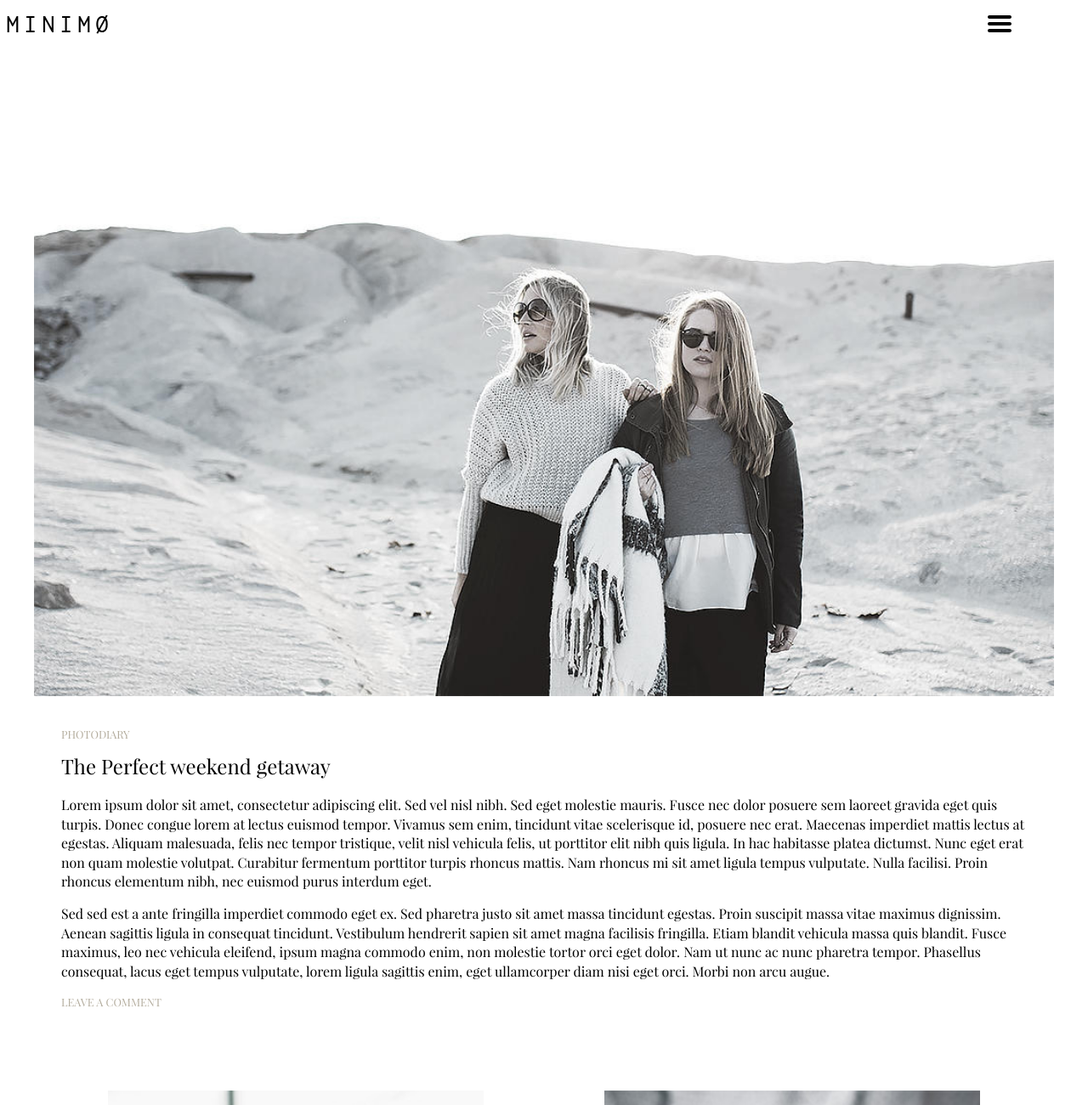
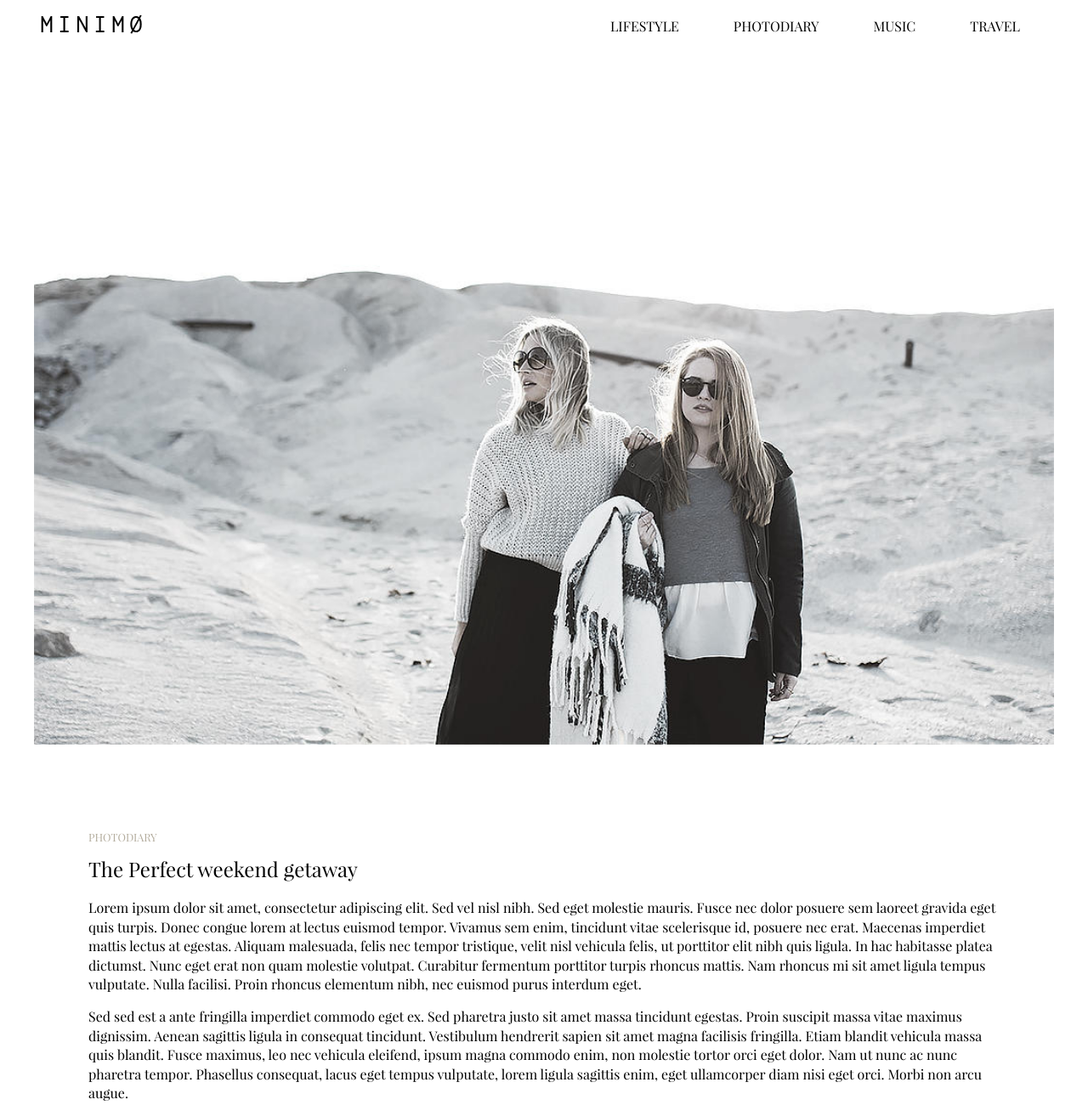
Before and after one commit to mikolajGon/minimo, a plain HTML site: page index.html in a window 1280 px wide. Shown: the top 1300 px of the page at 85% size. Drawn offline with Linux system fonts and the light colour scheme.

Commit message:
final version v1

```diff
--- a/index.html
+++ b/index.html
@@ -1,21 +1,20 @@
 <!doctype html>
 <html>
   <head>
+     <meta name="viewport" content="width=device-width,initial-scale=1">
     <link href="scss/styles.css" type="text/css" rel="stylesheet"/>
   </head>
   <body>
-    <header class="header-wrapper">
+    <header class="header-wrapper wrapper">
         <img class="main-logo" src="img/minimo_logo.png" alt="minimo_logo" />
-        <nav class="main-nav">
-        <div class="hamburger-wrapper">
-          <img src="img/hamburger_ico.svg" alt="hamburger menu" />
+        <nav class="main-nav hamburger-wrapper">
+          <svg class="hamburger" height="32px" id="Layer_1" style="enable-background:new 0 0 32 32;" version="1.1" viewBox="0 0 32 32" width="32px" xml:space="preserve" xmlns="http://www.w3.org/2000/svg" xmlns:xlink="http://www.w3.org/1999/xlink"><path d="M4,10h24c1.104,0,2-0.896,2-2s-0.896-2-2-2H4C2.896,6,2,6.896,2,8S2.896,10,4,10z M28,14H4c-1.104,0-2,0.896-2,2  s0.896,2,2,2h24c1.104,0,2-0.896,2-2S29.104,14,28,14z M28,22H4c-1.104,0-2,0.896-2,2s0.896,2,2,2h24c1.104,0,2-0.896,2-2  S29.104,22,28,22z"/></svg>
           <ul class="main-menu dropdown">
             <li class="main-menu-item"><a href="#">lifestyle</a></li>
             <li class="main-menu-item"><a href="#">photodiary</a></li>
             <li class="main-menu-item"><a href="#">music</a></li>
             <li class="main-menu-item"><a href="#">travel</a></li>
           </ul>
-          </div>
          </nav>
     </header>
     <main class="main-content-wrapper">
@@ -77,7 +76,7 @@
 
         <div class="newsletter-banner">
           <div class="newsletter-banner-content">
-            <h2 class="newsletter-title">Sign up for newsletter!</h2>
+            <h2 class="newsletter-title">Sign up for our newsletter!</h2>
             <form class="newsletter-form">
               <input type="text" placeholder="Enter a valid email adress" class="newsletter-input"/>
               <button type="submit" name="submit" class="newsletter-button"></button>
--- a/scss/styles.scss
+++ b/scss/styles.scss
@@ -9,6 +9,8 @@ $aside: #b4ad9e;
 
 
 $firstBreakPoint: 600px;
+$secondBreakPoint: 900px;
+$thirdBreakPoint: 1200px;
 
 
 
@@ -21,8 +23,7 @@ body{
   padding-top: 56px;
 }
 
-.wrapper,
-.header-wrapper{
+.wrapper{
   max-width: 1200px;
   width: 100%;
   margin: 0 auto;
@@ -37,6 +38,10 @@ HEADER styles
   top: -500px;
   right: -500px;
   transition: .4s;
+  @include mQ($secondBreakPoint) {
+    position: static;
+
+  }
 }
 
 .header-wrapper{
@@ -48,6 +53,9 @@ HEADER styles
   justify-content: space-between;
   align-items: center;
   padding: .5em;
+  @include mQ($thirdBreakPoint){
+    position:static;
+  }
   .main-logo{
     display: block;
     max-width:119px;
@@ -63,21 +71,31 @@ HEADER styles
     background-color: white;
     flex-direction: column;
     .main-menu-item{
-      display:block;
-      padding: 3vh 16vw;
-      text-transform: uppercase;
+      a{
+        display:inline-block;
+        padding: 3vh 16vw;
+        text-transform: uppercase;
+        @include mQ($secondBreakPoint) {
+          padding: .5em 2em;
+        }
+      }
       &:hover{
         background-color: $main-gray;
         color: white;
         transition: .5s;
       }
     }
+    @include mQ($secondBreakPoint) {
+      display: flex;
+      flex-direction: row;
+    }
   }
   .hamburger-wrapper{
     padding-top: 4px;
-    img{
-      width:32px;
-      height:32px;
+    .hamburger{
+      @include mQ($secondBreakPoint) {
+        display: none;
+      }
     }
     &:hover{
       .dropdown{
@@ -117,6 +135,9 @@ ARTICLE styles
 
 .main-article{
   margin: 2em 2em 4em 2em;
+  @include mQ($secondBreakPoint) {
+    margin: 6em 4em;
+  }
 }
 .main-image{
   width: 100%;
@@ -138,7 +159,9 @@ ARTICLE styles
     display:block;
     width: 80%;
     height: 40vw;
-    @include mQ($firstBreakPoint) {
+    @include mQ($secondBreakPoint) {
+      width: 100%;
+      height: 350px;
     }
   }
 }
@@ -188,7 +211,10 @@ NEWSLETTER styles
   }
   .newsletter-title{
     font-weight: normal;
-    font-size: 2em;
+    font-size: 1.5em;
+    @include mQ($firstBreakPoint){
+      font-size: 2.3em;
+    }
   }
   .newsletter-form{
     display: flex;
@@ -262,7 +288,9 @@ FOOTER styles
       padding: 1em 1.5em;
     }
     @include mQ($firstBreakPoint) {
-
+      flex-direction: row;
+      justify-content: space-between;
+      padding: 0 1em;
     }
   }
 }
```
Also changed, not shown: scss/styles.css, 2 other files. Lines whose indentation alone changed are shown as unchanged.
